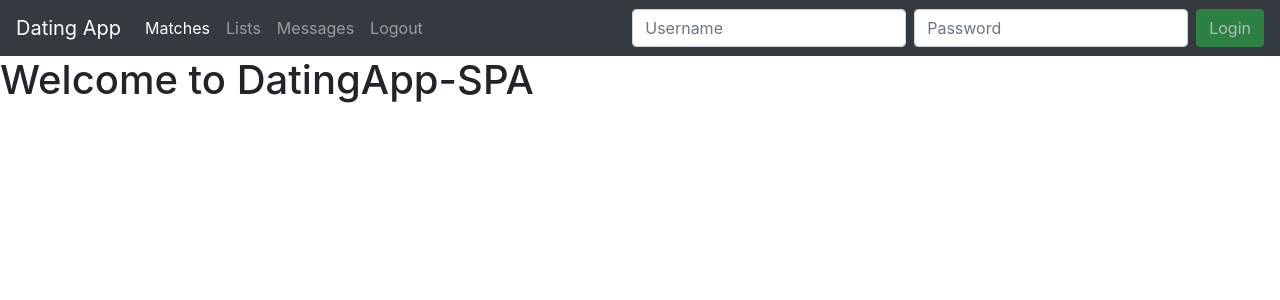
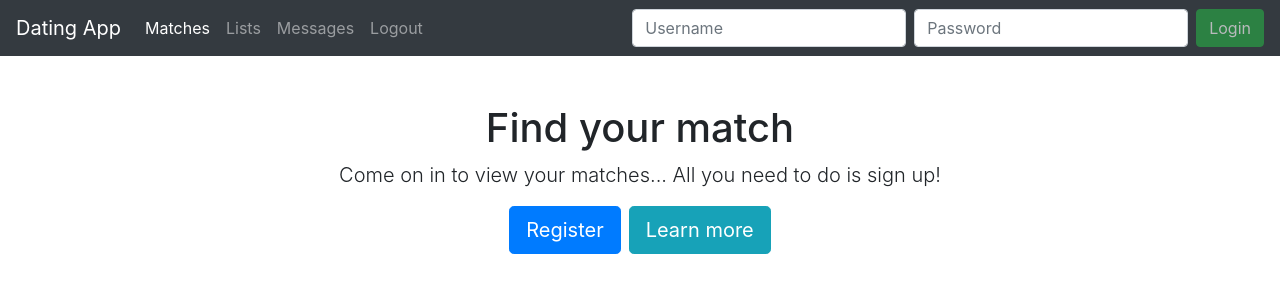
Before and after one commit to charlenegipulan/SPA-DatingApp, an Angular app: page / in a window 1280 px wide. Shown: the top 300 px of the page. Built offline with nearby package versions, Linux system fonts and the light colour scheme; no server answers.

Commit message:
create home and register components, conditionally hide/show register components, link up register and cancel buttons

```diff
--- a/src/app/app.component.html
+++ b/src/app/app.component.html
@@ -1,3 +1,3 @@
 <app-nav></app-nav>
-<h1> Welcome to {{title}} </h1>
+<app-home></app-home>
 <app-value></app-value>
--- a/src/app/app.module.ts
+++ b/src/app/app.module.ts
@@ -7,12 +7,16 @@
 import { ValueComponent } from './value/value.component';
 import { NavComponent } from './nav/nav.component';
 import { AuthService } from './_services/auth.service';
+import { HomeComponent } from './home/home.component';
+import { RegisterComponent } from './register/register.component';
 
 @NgModule({
   declarations: [
     AppComponent,
       ValueComponent,
-      NavComponent
+      NavComponent,
+      HomeComponent,
+      RegisterComponent
    ],
   imports: [
     BrowserModule,
--- /dev/null
+++ b/src/app/home/home.component.html
@@ -0,0 +1,18 @@
+<div class="container mt-5">
+  <div *ngIf="!registerMode" style="text-align: center">
+    <h1>Find your match</h1>
+    <p class="lead">Come on in to view your matches... All you need to do is sign up!</p>
+    <div class="text-center">
+      <button class="btn btn-primary btn-lg mr-2" (click)="registerToggle()">Register</button>
+      <button class="btn btn-info btn-lg">Learn more</button>
+    </div>
+  </div>
+
+  <div *ngIf="registerMode" class="container">
+    <div class="row justify-content-center">
+      <div class="col-4">
+        <app-register></app-register>
+      </div>
+    </div>
+  </div>
+</div>
--- /dev/null
+++ b/src/app/home/home.component.ts
@@ -0,0 +1,20 @@
+import { Component, OnInit } from '@angular/core';
+
+@Component({
+  selector: 'app-home',
+  templateUrl: './home.component.html',
+  styleUrls: ['./home.component.css']
+})
+export class HomeComponent implements OnInit {
+  registerMode = false;
+
+  constructor() { }
+
+  ngOnInit() {
+  }
+
+  registerToggle() {
+    this.registerMode = !this.registerMode;
+  }
+
+}
--- /dev/null
+++ b/src/app/register/register.component.html
@@ -0,0 +1,18 @@
+<form #registerForm="ngForm" (ngSubmit)="register()">
+  <h2 class="text-center text-primary">Sign Up</h2>
+  <hr>
+
+  <div class="form-group">
+    <input type="text" class="form-control" required name="username" [(ngModel)]="model.username" placeholder="Username">
+  </div>
+
+  <div class="form-group">
+    <input type="password" class="form-control" required name="password" [(ngModel)]="model.password" placeholder="Password">
+  </div>
+
+  <div class="form-group text-center">
+    <button class="btn btn-success" type="submit">Register</button>
+    <button class="btn btn-default" type="button" (click)="cancel()">Cancel</button>
+  </div>
+
+</form>
--- /dev/null
+++ b/src/app/register/register.component.ts
@@ -0,0 +1,26 @@
+import { Component, OnInit } from '@angular/core';
+
+@Component({
+  selector: 'app-register',
+  templateUrl: './register.component.html',
+  styleUrls: ['./register.component.css']
+})
+export class RegisterComponent implements OnInit {
+  model: any = {
+
+  };
+
+  constructor() { }
+
+  ngOnInit() {
+  }
+
+  register() {
+    console.log(this.model)
+  }
+
+  cancel() {
+    console.log('cancelled');
+  }
+
+}
```
Also changed, not shown: src/app/home/home.component.css (added), src/app/register/register.component.css (added), 2 other files (tests, documents, lock files or other folders).
